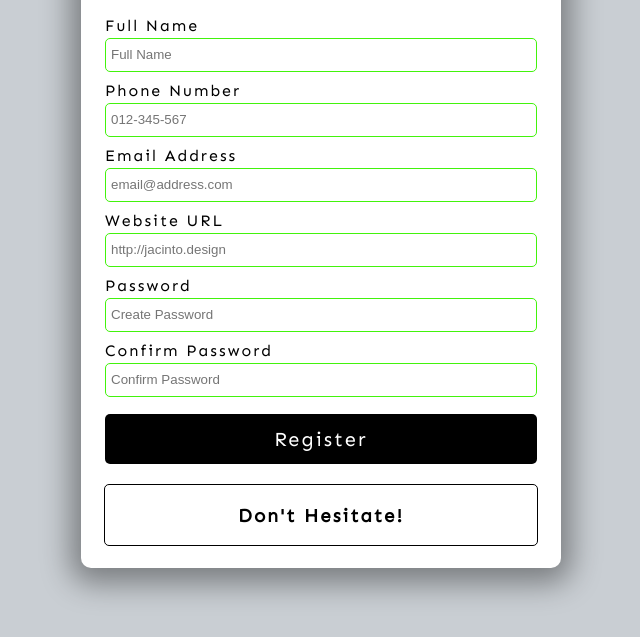
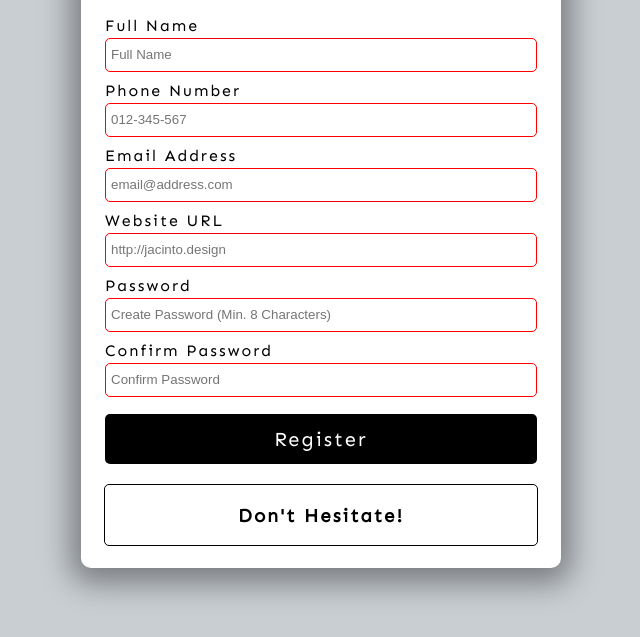
Before and after one commit to alindaByamukama/form-validator, a plain HTML site: page index.html in a window 1280 px wide. Shown: the part 147-784 px from the top of the page, without its empty margins (319-959 px from the left). Drawn offline with Linux system fonts and the light colour scheme.

Commit message:
HTML: input-validation using html-constraint-validation-attributes

```diff
--- a/index.html
+++ b/index.html
@@ -16,32 +16,33 @@
             <!-- Full Name -->
             <div class="form-group">
                 <label for="name">Full Name</label>
-                <input type="text" id="name" placeholder="Full Name">
+                <input type="text" id="name" placeholder="Full Name" required minlength="3" maxlength="100">
             </div>
             <!-- Phone Number -->
             <div class="form-group">
                 <label for="phone">Phone Number</label>
-                <input type="tel" id="phone" placeholder="012-345-567">
+                <input type="tel" id="phone" placeholder="012-345-567" required pattern="[0-9]{3}-[0-9]{3}-[0-9]{4}">
             </div>
             <!-- Email Address -->
             <div class="form-group">
                 <label for="email">Email Address</label>
-                <input type="email" id="email" placeholder="email@address.com">
+                <input type="email" id="email" placeholder="email@address.com" required>
             </div>
             <!-- Website URL -->
             <div class="form-group">
                 <label for="website">Website URL</label>
-                <input type="url" id="website" placeholder="http://jacinto.design">
+                <input type="URL" id="website" placeholder="http://jacinto.design" required>
             </div>
             <!-- Password -->
             <div class="form-group">
                 <label for="password1">Password</label>
-                <input type="password" id="password1" placeholder="Create Password">
+                <input type="password" id="password1" placeholder="Create Password (Min. 8 Characters)" required pattern="^(?=.*\d)(?=.*[a-z])(?=.*[A-Z])(?=.*[a-zA-Z]).{8,}$"
+                title="Please include at least 1 uppercase character, 1 lowercase character and 1 number.">
             </div>
             <!-- Confirm Password -->
             <div class="form-group">
                 <label for="password2">Confirm Password</label>
-                <input type="password" id="password2" placeholder="Confirm Password">
+                <input type="password" id="password2" placeholder="Confirm Password" required pattern="^(?=.*\d)(?=.*[a-z])(?=.*[A-Z])(?=.*[a-zA-Z]).{8,}$">
             </div>
             <button type="submit">Register</button>
         </form>
```
